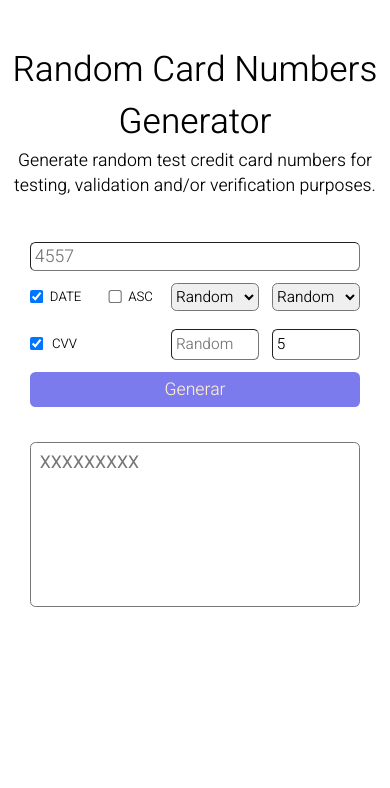
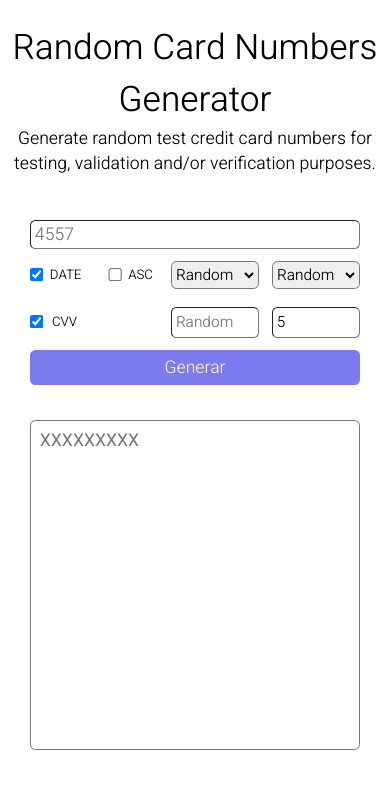
Before and after one commit to vam1832/namsoGen, a plain HTML site: page index.html in a window 390 px wide. Drawn offline with Linux system fonts and the light colour scheme.

Commit message:
add height and padding to mediaquery

```diff
--- a/css/styles.css
+++ b/css/styles.css
@@ -174,4 +174,15 @@ body {
   body{
     zoom: 110%;
   }
+  .title {
+    padding: 20px 0;
+  }
+
+  .cards-container textarea{
+    height: 300px;
+  }
+
+  .container {
+    padding: 20px 20px;
+  }
 }
```
